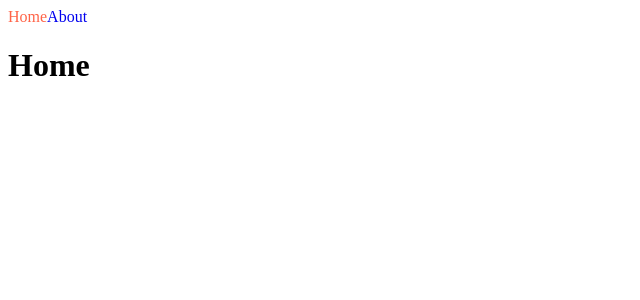
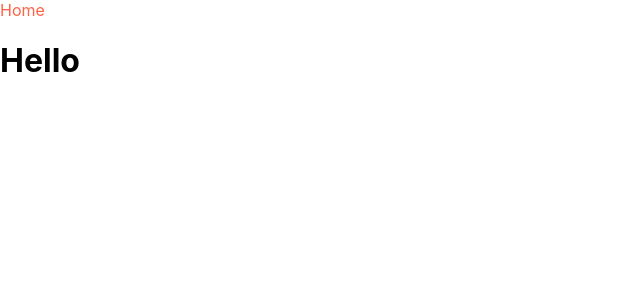
Before and after one commit to sunchaehoon/nextjs, a Next.js app: page / in a window 1280 px wide. Shown: the top 300 px of the page, without its empty margins (0-640 px from the left). Built offline with nearby package versions, Linux system fonts and the light colour scheme.

Commit message:
6/27nextjs1

```diff
--- a/components/Navbar.js
+++ b/components/Navbar.js
@@ -1,6 +1,5 @@
 import Link from "next/link";
 import { useRouter } from "next/router";
-import styles from "./Navbar.module.css";
 
 export default function Navbar() {
     const router = useRouter();
@@ -8,17 +7,19 @@
     return (
         <nav>
             <Link href="/">
-                <a
-                    className={`${styles.link} ${
-                        router.pathname === "/" ? styles.active : ""
-                    }`}>Home</a>
+                <a className={`${router.pathname === "/" ? "active" : "none"}`}>Home</a>
             </Link>
             <Link href="/about">
-                <a
-                    className={`${styles.link} ${
-                        router.pathname === "/about" ? styles.active : ""
-                    }`}>About</a>
+                <a className={`${router.pathname === "/about" ? "active" : "none"}`}>About</a>
             </Link>
+            <style jsx>{`
+                a {
+                    text-decoration: none;
+                }
+                .active {
+                    color: tomato;
+                }
+            `}</style>
         </nav>
     )
 }
--- a/components/Navbar.module.css
+++ /dev/null
@@ -1,7 +0,0 @@
-.active {
-    color: tomato;
-}
-
-.link {
-    text-decoration: none;
-}
--- /dev/null
+++ b/pages/_app.js
@@ -0,0 +1,16 @@
+import Navbar from "../components/Navbar";
+import "../styles/globals.css";
+
+export default function App({Component, pageProps}) {
+    return (
+        <>
+            <Navbar />
+            <Component {...pageProps} />
+            <style jsx global>{`
+                a {
+                    color: white;
+                }
+            `}</style>
+        </>
+    );
+}
--- a/pages/about.js
+++ b/pages/about.js
@@ -3,7 +3,6 @@
 export default function About() {
     return (
         <>
-            <Navbar />
             <h1>About</h1>
         </>
     );
--- a/pages/index.js
+++ b/pages/index.js
@@ -3,8 +3,7 @@
 export default function Home() {
     return (
         <>
-            <Navbar />
-            <h1>Home</h1>
+            <h1>Hello</h1>
         </>
     );
 }
```
